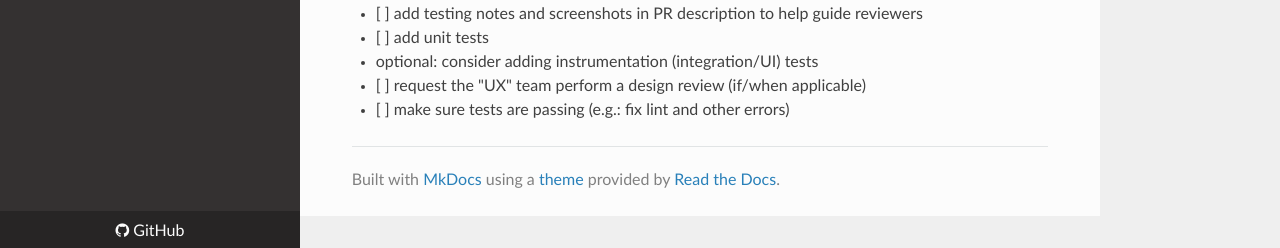
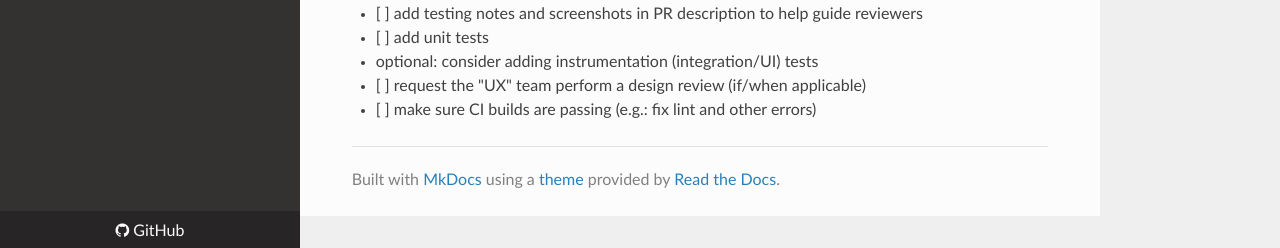
Before and after one commit to mozilla-lockwise/lockwise-android, an MkDocs documentation site: the page built from docs/pull_request_template.md, in a window 1280 px wide. Shown: the part 649-897 px from the top of the page. Built offline with MkDocs 1.6.1, drawn with Linux system fonts in a browser that asks for light colours; nearby versions of some CDN libraries; old or Windows-style settings are respelled for this version of MkDocs.

Commit message:
check not just tests but build status
Co-Authored-By: devinreams <devin@reams.me>

```diff
--- a/docs/pull_request_template.md
+++ b/docs/pull_request_template.md
@@ -24,4 +24,4 @@ _(Optional: to clearly demonstrate the feature or fix to help with testing and r
 - [ ] add unit tests
   - optional: consider adding instrumentation (integration/UI) tests
 - [ ] request the "UX" team perform a design review (if/when applicable)
-- [ ] make sure tests are passing (e.g.: fix lint and other errors)
+- [ ] make sure CI builds are passing (e.g.: fix lint and other errors)
```
